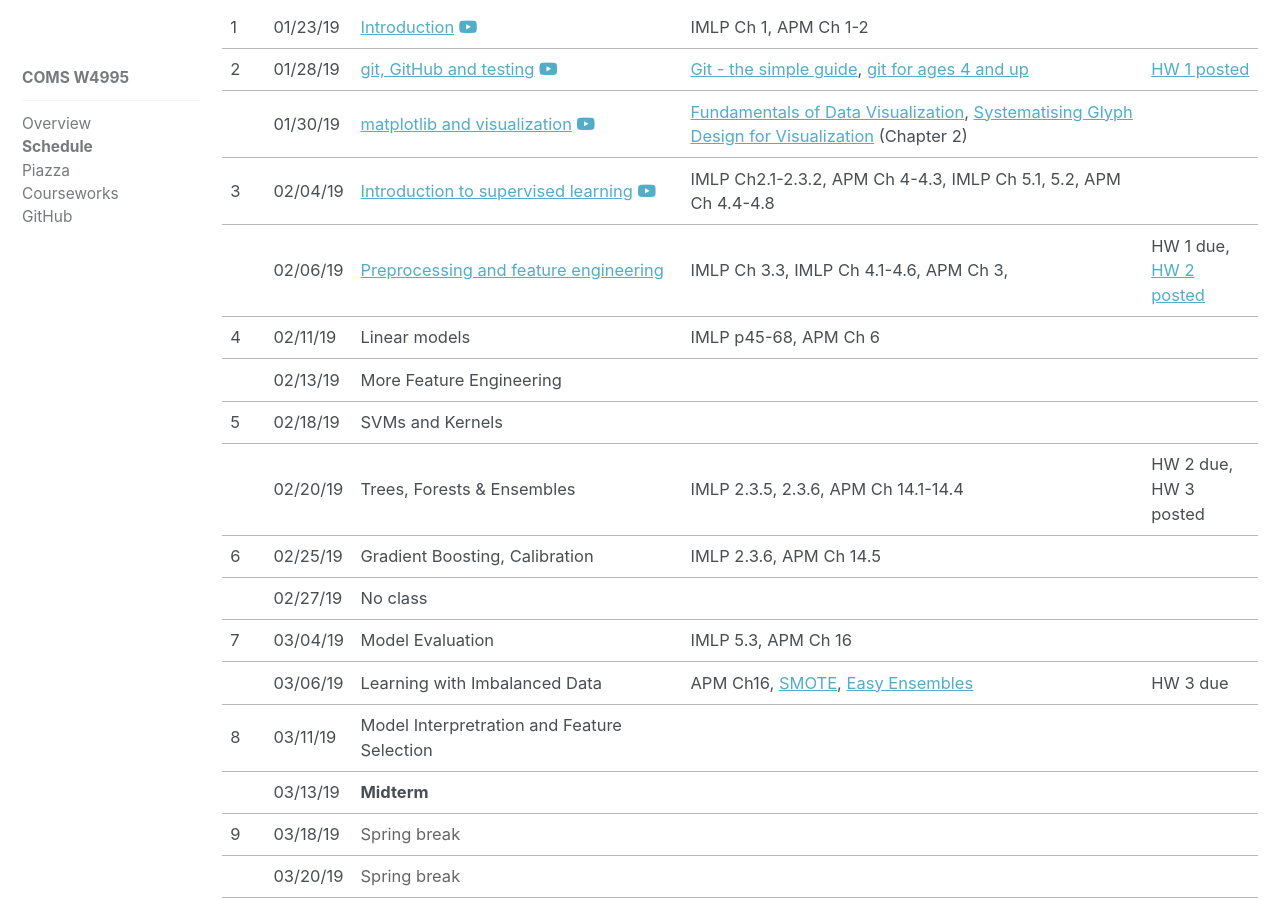
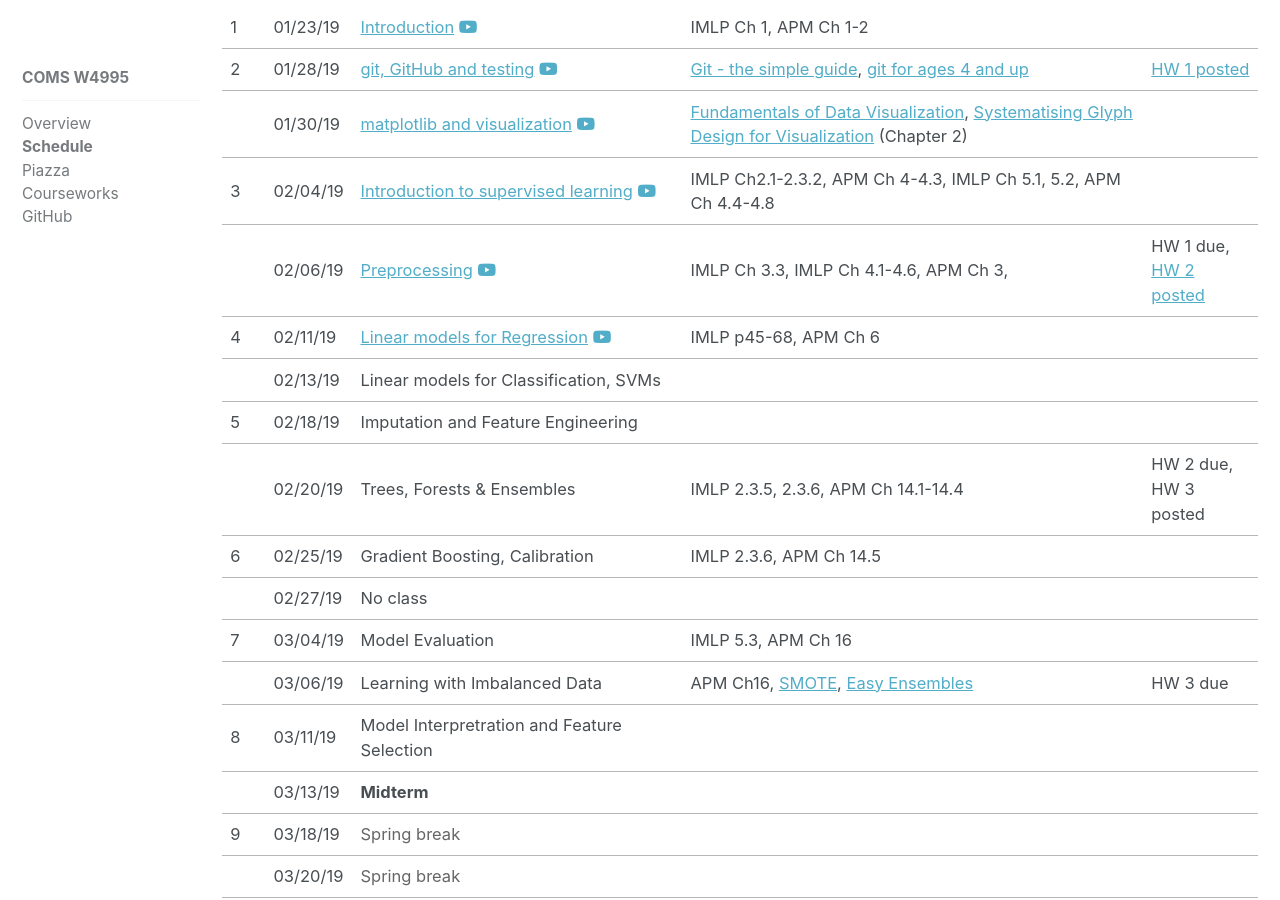
Before and after one commit to amueller/columbia-website, a Jekyll site: the page built from _comsw4995s19/lectures.md, in a window 1280 px wide and 900 px high, scrolled down 326 px. Built offline with Jekyll 4.4.1, drawn with Linux system fonts in a browser that asks for light colours; nearby versions of some CDN libraries.

Commit message:
reorg a bit, add links for regression

```diff
--- a/_comsw4995s19/lectures.md
+++ b/_comsw4995s19/lectures.md
@@ -54,7 +54,7 @@ Press P on slides for presenter notes.
 	<tr>
 		<td><br></td>
 		<td>02/06/19</td>
-		<td><a href="https://amueller.github.io/COMS4995-s19/slides/aml-05-preprocessing/">Preprocessing and feature engineering</a>&nbsp;
+		<td><a href="https://amueller.github.io/COMS4995-s19/slides/aml-05-preprocessing/">Preprocessing</a>&nbsp;<a href="https://www.youtube.com/watch?v=9rBc3rTsJsY&index=6&t=0s&list=PL_pVmAaAnxIQGzQS2oI3OWEPT-dpmwTfA"><i class="fa fa-youtube-play" aria-hidden="true"></i></a>
         </td>
 		<td>IMLP Ch 3.3, IMLP Ch 4.1-4.6, APM Ch 3,</td>
 		<td>HW 1 due, <a href="https://amueller.github.io/COMS4995-s19/homeworks/homework2-spring-2019.pdf">HW 2 posted</a></td>
@@ -62,21 +62,23 @@ Press P on slides for presenter notes.
 	<tr>
 		<td>4</td>
 		<td>02/11/19</td>
-		<td>Linear models</td>
+		<td><a href="https://amueller.github.io/COMS4995-s19/slides/aml-06-linear-models-regression/">Linear models for Regression</a>&nbsp;<a href="https://www.youtube.com/watch?v=3cZ_ScHonsI&index=6&list=PL_pVmAaAnxIQGzQS2oI3OWEPT-dpmwTfA"><i class="fa fa-youtube-play" aria-hidden="true"></i></a></td>
 		<td>IMLP p45-68, APM Ch 6</td>
 		<td></td>
 	</tr>
 	<tr>
-		<td><br></td>
+		<td></td>
+
 		<td>02/13/19</td>
-		<td>More Feature Engineering</td>
+		<td>Linear models for Classification, SVMs<br></td>
+
 		<td></td>
 		<td></td>
 	</tr>
 	<tr>
 		<td>5</td>
 		<td>02/18/19</td>
-		<td>SVMs and Kernels</td>
+		<td>Imputation and Feature Engineering</td>
 		<td></td>
 		<td></td>
 	</tr>
```
